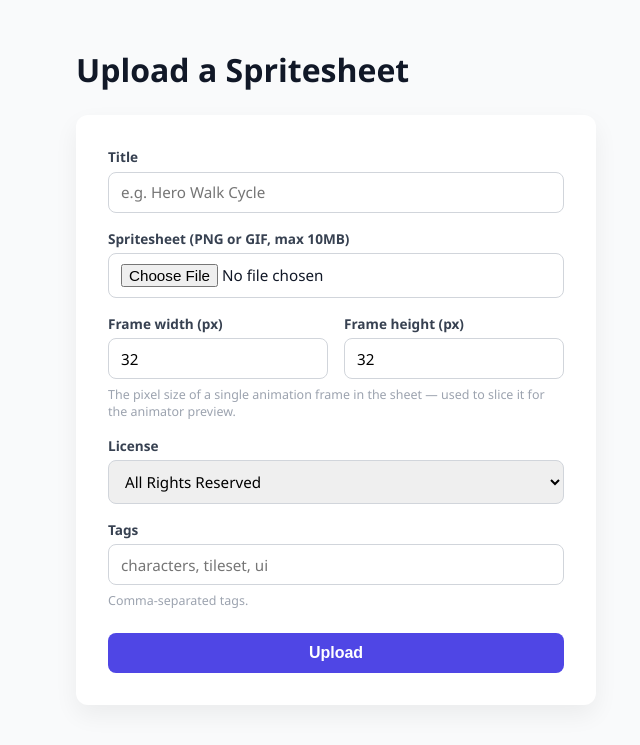
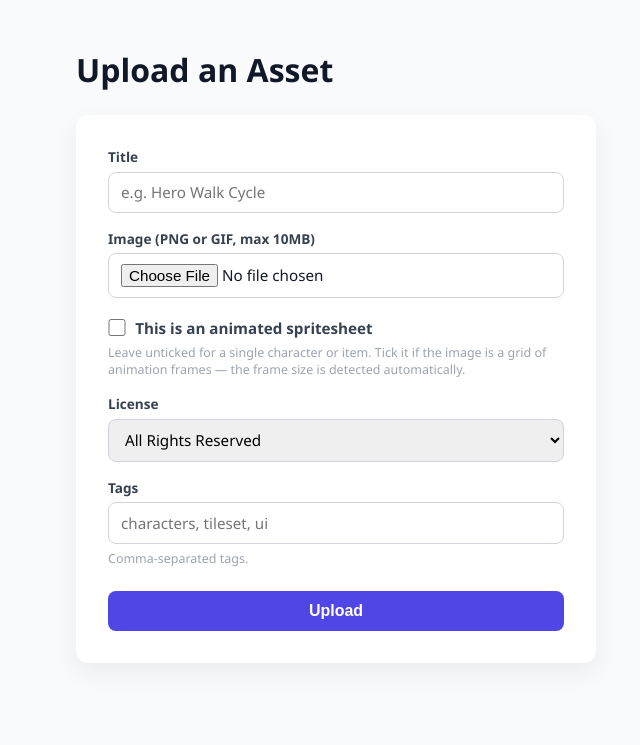
Before and after one commit to colynpacaldo/PixelShelf, a Django app: page /assets/upload/ in a window 1280 px wide. Shown: the part 56-801 px from the top of the page, without its empty margins (304-944 px from the left). After the commit the page ends 730 px from the top, so only its background shows below. Run offline with Django 5.2, Linux system fonts and the light colour scheme; the visitor is signed in with stand-in values (Sample User, id 1); some libraries are stand-ins or nearby versions.

Commit message:
Asset page fixes

```diff
--- a/apps/asset/admin.py
+++ b/apps/asset/admin.py
@@ -6,10 +6,10 @@ from .models import Asset, AssetTag
 @admin.register(Asset)
 class AssetAdmin(admin.ModelAdmin):
     list_display = (
-        "title", "user", "frame_width", "frame_height",
+        "title", "user", "is_spritesheet", "frame_width", "frame_height",
         "license_type", "file_size_kb", "uploaded_at",
     )
-    list_filter = ("license_type",)
+    list_filter = ("is_spritesheet", "license_type")
     search_fields = ("title", "user__username")
 
 
--- a/apps/asset/forms.py
+++ b/apps/asset/forms.py
@@ -2,8 +2,10 @@ import os
 
 from django import forms
 from django.core.exceptions import ValidationError
+from PIL import Image
 
 from .models import Asset
+from .spritesheet import detect_frame_grid
 
 MAX_UPLOAD_SIZE_BYTES = 10 * 1024 * 1024  # 10MB, per the README's upload limit
 ALLOWED_EXTENSIONS = {".png", ".gif"}
@@ -18,21 +20,71 @@ class AssetForm(forms.ModelForm):
 
     class Meta:
         model = Asset
-        fields = ["title", "file_path", "frame_width", "frame_height", "license_type", "tags"]
-        labels = {"file_path": "Spritesheet (PNG or GIF, max 10MB)"}
+        fields = [
+            "title", "file_path", "is_spritesheet",
+            "frame_width", "frame_height", "license_type", "tags",
+        ]
+        labels = {
+            "file_path": "Image (PNG or GIF, max 10MB)",
+            "is_spritesheet": "This is an animated spritesheet",
+        }
         widgets = {
             "title": forms.TextInput(attrs={"placeholder": "e.g. Hero Walk Cycle"}),
-            "frame_width": forms.NumberInput(attrs={"min": 1}),
-            "frame_height": forms.NumberInput(attrs={"min": 1}),
+            "frame_width": forms.NumberInput(attrs={"min": 1, "placeholder": "auto"}),
+            "frame_height": forms.NumberInput(attrs={"min": 1, "placeholder": "auto"}),
         }
 
     def __init__(self, *args, **kwargs):
         super().__init__(*args, **kwargs)
+        self.detected = None  # filled in by clean() when the frame grid is auto-detected
         # On edit, the spritesheet is optional (keep the existing file unless replaced)
         # and the free-text tag field is pre-filled from the asset's current tags.
         if self.instance.pk:
             self.fields["file_path"].required = False
             self.initial["tags"] = ", ".join(self.instance.tags.values_list("name", flat=True))
+
+    def clean(self):
+        """Work out the frame size for spritesheets so the user never has to.
+
+        * Not a spritesheet  -> static sprite, no frame size at all.
+        * Sizes typed by the user (or kept unchanged on an edit) -> respected.
+        * Otherwise (blank sizes, or a replaced file whose old sizes no longer
+          apply) -> detected from the image; see spritesheet.detect_frame_grid.
+        """
+        cleaned = super().clean()
+        self.detected = None  # set to the detected grid so the view can tell the user
+
+        if not cleaned.get("is_spritesheet"):
+            cleaned["frame_width"] = None
+            cleaned["frame_height"] = None
+            return cleaned
+
+        width, height = cleaned.get("frame_width"), cleaned.get("frame_height")
+        upload = cleaned.get("file_path")
+        is_new_file = bool(upload) and hasattr(upload, "content_type")
+        typed_by_user = bool({"frame_width", "frame_height"} & set(self.changed_data))
+
+        if width and height and (typed_by_user or not is_new_file):
+            return cleaned  # manual override, or an unchanged edit
+
+        try:
+            if is_new_file:
+                grid = detect_frame_grid(upload)
+            elif self.instance.pk and self.instance.file_path:
+                with self.instance.file_path.open("rb") as fh:
+                    grid = detect_frame_grid(fh)
+            else:
+                return cleaned  # no usable file; file_path already reports its own error
+        except (OSError, ValueError, Image.DecompressionBombError):
+            raise ValidationError(
+                "Couldn't analyse this image automatically. "
+                "Please enter the frame width and height by hand."
+            )
+
+        cleaned["frame_width"] = grid["frame_width"]
+        cleaned["frame_height"] = grid["frame_height"]
+        self.detected = grid
+        return cleaned
 
     def clean_file_path(self):
         f = self.cleaned_data.get("file_path")
--- a/apps/asset/views.py
+++ b/apps/asset/views.py
@@ -17,6 +17,27 @@ def _get_or_create_tag(name):
 
 def _sync_tags(asset, tag_names):
     asset.tags.set([_get_or_create_tag(name) for name in tag_names])
+
+
+def _report_detection(request, form):
+    """Tell the user what the frame auto-detection found (if it ran)."""
+    grid = form.detected
+    if not grid:
+        return
+    frames = grid["cols"] * grid["rows"]
+    if frames > 1:
+        messages.info(
+            request,
+            f"Detected {grid['cols']}×{grid['rows']} frames "
+            f"({frames} total, {grid['frame_width']}×{grid['frame_height']}px each).",
+        )
+    else:
+        messages.warning(
+            request,
+            "Couldn't find separate frames in this image, so it is shown as a single "
+            "frame. If frames touch each other, edit the asset and enter the frame "
+            "size by hand under Advanced.",
+        )
 
 
 @login_required(login_url="login:login")
@@ -61,6 +82,7 @@ def asset_upload_view(request):
             asset.save()
             _sync_tags(asset, form.cleaned_data["tags"])
             messages.success(request, "Asset uploaded.")
+            _report_detection(request, form)
             return redirect("asset:detail", pk=asset.pk)
     else:
         form = AssetForm()
@@ -99,6 +121,7 @@ def asset_edit_view(request, pk):
             form.save()
             _sync_tags(asset, form.cleaned_data["tags"])
             messages.success(request, "Asset updated.")
+            _report_detection(request, form)
             return redirect("asset:detail", pk=asset.pk)
     else:
         form = AssetForm(instance=asset)
--- a/static/css/asset/asset.css
+++ b/static/css/asset/asset.css
@@ -340,23 +340,21 @@ body {
     display: flex;
     align-items: center;
     justify-content: center;
-    min-height: 260px;
+    /* Fixed height: asset.js sizes the canvas to fit inside this box, so the
+       whole frame is always visible no matter how big or small it is. */
+    height: 420px;
     border-radius: 8px;
-    padding: 1.5rem;
+    padding: 1rem;
     transition: background-color 0.15s ease;
     overflow: hidden;
 }
 
 .canvas-stage canvas {
+    /* Width/height are set by fitCanvas() in asset.js (whole-number zoom for
+       small sprites, smooth shrink for large ones). */
+    display: block;
+    flex: none;
     image-rendering: pixelated;
-    image-rendering: crisp-edges;
-    max-width: 100%;
-    max-height: 320px;
-    width: auto;
-    height: auto;
-    /* Scale small sprite frames up so they're actually visible. */
-    transform: scale(4);
-    transform-origin: center;
 }
 
 .bg-light { background-color: #ffffff; }
@@ -509,3 +507,43 @@ body {
     border-radius: 8px;
     font-size: 0.85rem;
 }
+
+/* --- Upload form: spritesheet toggle --- */
+/* Scoped to .form-card so it beats `.form-card label { display: block }`. */
+.form-card .checkbox-row {
+    display: flex;
+    align-items: center;
+    gap: 0.6rem;
+    margin: 0.25rem 0 0.4rem;
+    font-size: 0.95rem;
+    cursor: pointer;
+}
+
+.form-card .checkbox-row input[type="checkbox"] {
+    width: 1.1rem;
+    height: 1.1rem;
+    margin: 0;
+    flex: none;
+    accent-color: #4f46e5;
+}
+
+.form-card .checkbox-row + .field-hint { margin: 0 0 1rem; }
+
+#spritesheet-options[hidden] { display: none; }
+
+.advanced {
+    margin: 0 0 1rem;
+    padding: 0.6rem 0.9rem;
+    border: 1px solid #e5e7eb;
+    border-radius: 8px;
+    background: #f9fafb;
+}
+
+.advanced summary {
+    cursor: pointer;
+    font-size: 0.85rem;
+    font-weight: 600;
+    color: #4b5563;
+}
+
+.advanced[open] summary { margin-bottom: 0.8rem; }
--- a/static/js/asset/asset.js
+++ b/static/js/asset/asset.js
@@ -1,7 +1,22 @@
 document.addEventListener("DOMContentLoaded", function () {
     initUploadPreview();
+    initSpritesheetToggle();
     initSpriteAnimator();
 });
+
+/**
+ * Upload/edit form: the frame-size options only make sense for animated
+ * spritesheets, so reveal them only while that box is ticked.
+ */
+function initSpritesheetToggle() {
+    const checkbox = document.getElementById("id_is_spritesheet");
+    const options = document.getElementById("spritesheet-options");
+    if (!checkbox || !options) return;
+
+    function sync() { options.hidden = !checkbox.checked; }
+    checkbox.addEventListener("change", sync);
+    sync();
+}
 
 /**
  * Live-preview whichever spritesheet the user just picked in the
@@ -21,20 +36,25 @@ function initUploadPreview() {
 }
 
 /**
- * The sprite animator: slices an uploaded spritesheet into
- * frame_width x frame_height tiles and loops through them on a
- * <canvas>, with play/pause, frame-stepping, an fps control, and a
- * background switcher for checking sprite edges against light/dark/
- * transparent backdrops.
+ * The sprite viewer.
+ *
+ * - Static sprite (default): shows the whole image, scaled to fit the stage.
+ * - Animated spritesheet: slices the sheet into frame_width x frame_height
+ *   tiles and loops through them on a <canvas>, with play/pause,
+ *   frame-stepping and an fps control.
+ *
+ * Either way the canvas is scaled so the WHOLE frame is visible, using the
+ * largest whole-number zoom that fits (keeps pixel art crisp), and it re-fits
+ * when the window is resized. A background switcher lets you check sprite
+ * edges against light / dark / transparent backdrops.
  */
 function initSpriteAnimator() {
     const canvas = document.getElementById("sprite-canvas");
     if (!canvas) return;
 
     const ctx = canvas.getContext("2d");
-    const frameWidth = parseInt(canvas.dataset.frameWidth, 10) || 32;
-    const frameHeight = parseInt(canvas.dataset.frameHeight, 10) || 32;
     const src = canvas.dataset.src;
+    const isAnimated = canvas.dataset.animated === "true";
 
     const stage = document.getElementById("canvas-stage");
     const playPauseBtn = document.getElementById("play-pause-btn");
@@ -45,6 +65,8 @@ function initSpriteAnimator() {
     const frameLabel = document.getElementById("frame-label");
     const bgButtons = document.querySelectorAll(".bg-swatch");
 
+    let frameWidth = 0;
+    let frameHeight = 0;
     let columns = 1;
     let rows = 1;
     let totalFrames = 1;
@@ -57,13 +79,26 @@ function initSpriteAnimator() {
     const image = new Image();
 
     image.onload = function () {
-        columns = Math.max(1, Math.floor(image.naturalWidth / frameWidth));
-        rows = Math.max(1, Math.floor(image.naturalHeight / frameHeight));
-        totalFrames = Math.max(1, columns * rows);
+        const naturalW = image.naturalWidth;
+        const naturalH = image.naturalHeight;
+
+        if (isAnimated) {
+            // Never let a frame be bigger than the image itself.
+            frameWidth = Math.min(parseInt(canvas.dataset.frameWidth, 10) || naturalW, naturalW);
+            frameHeight = Math.min(parseInt(canvas.dataset.frameHeight, 10) || naturalH, naturalH);
+        } else {
+            frameWidth = naturalW;
+            frameHeight = naturalH;
+        }
+
+        columns = Math.max(1, Math.floor(naturalW / frameWidth));
+        rows = Math.max(1, Math.floor(naturalH / frameHeight));
+        totalFrames = isAnimated ? Math.max(1, columns * rows) : 1;
 
         canvas.width = frameWidth;
         canvas.height = frameHeight;
 
+        fitCanvas();
         drawFrame(0);
         updateFrameLabel();
         play();
@@ -76,6 +111,27 @@ function initSpriteAnimator() {
     };
 
     image.src = src;
+
+    /**
+     * Size the canvas so the whole frame fits inside the stage. Zooms in by
+     * whole numbers when the frame is small (crisp pixels) and scales down
+     * smoothly when the frame is bigger than the stage.
+     */
+    function fitCanvas() {
+        if (!stage || !frameWidth || !frameHeight) return;
+        const css = getComputedStyle(stage);
+        const availW = stage.clientWidth - parseFloat(css.paddingLeft) - parseFloat(css.paddingRight);
+        const availH = stage.clientHeight - parseFloat(css.paddingTop) - parseFloat(css.paddingBottom);
+
+        let scale = Math.min(availW / frameWidth, availH / frameHeight);
+        scale = scale >= 1 ? Math.min(Math.floor(scale), 32) : Math.max(scale, 0.05);
+
+        canvas.style.width = Math.round(frameWidth * scale) + "px";
+        canvas.style.height = Math.round(frameHeight * scale) + "px";
+        canvas.style.imageRendering = scale >= 1 ? "pixelated" : "auto";
+    }
+
+    window.addEventListener("resize", fitCanvas);
 
     function drawFrame(index) {
         ctx.clearRect(0, 0, canvas.width, canvas.height);
--- a/templates/asset/asset_form.html
+++ b/templates/asset/asset_form.html
@@ -21,7 +21,7 @@
     </nav>
 
     <main class="content narrow">
-        <h1>{% if mode == "edit" %}Edit Asset{% else %}Upload a Spritesheet{% endif %}</h1>
+        <h1>{% if mode == "edit" %}Edit Asset{% else %}Upload an Asset{% endif %}</h1>
 
         <div class="form-card">
             <form method="post" enctype="multipart/form-data" novalidate>
@@ -37,24 +37,37 @@
 
                 <label for="{{ form.file_path.id_for_label }}">{{ form.fields.file_path.label }}</label>
                 {% if mode == "edit" and asset.file_path %}
-                    <img id="upload-preview" class="upload-preview" src="{{ asset.file_path.url }}" alt="Current spritesheet">
+                    <img id="upload-preview" class="upload-preview" src="{{ asset.file_path.url }}" alt="Current image">
                 {% else %}
                     <img id="upload-preview" class="upload-preview" src="" alt="" hidden>
                 {% endif %}
                 {{ form.file_path }}
                 {% for e in form.file_path.errors %}<p class="field-error">{{ e }}</p>{% endfor %}
 
+                <label class="checkbox-row" for="{{ form.is_spritesheet.id_for_label }}">
+                    {{ form.is_spritesheet }}
+                    <span>{{ form.fields.is_spritesheet.label }}</span>
+                </label>
+                <p class="field-hint">Leave unticked for a single character or item. Tick it if the image is a grid of animation frames &mdash; the frame size is detected automatically.</p>
+
+                <div id="spritesheet-options"{% if not form.is_spritesheet.value %} hidden{% endif %}>
+                    <details class="advanced"{% if form.frame_width.errors or form.frame_height.errors or form.non_field_errors %} open{% endif %}>
+                        <summary>Advanced: set the frame size manually</summary>
                         <div class="field-row">
                             <div>
                                 <label for="{{ form.frame_width.id_for_label }}">Frame width (px)</label>
                                 {{ form.frame_width }}
+                                {% for e in form.frame_width.errors %}<p class="field-error">{{ e }}</p>{% endfor %}
                             </div>
                             <div>
                                 <label for="{{ form.frame_height.id_for_label }}">Frame height (px)</label>
                                 {{ form.frame_height }}
+                                {% for e in form.frame_height.errors %}<p class="field-error">{{ e }}</p>{% endfor %}
                             </div>
                         </div>
-                <p class="field-hint">The pixel size of a single animation frame in the sheet — used to slice it for the animator preview.</p>
+                        <p class="field-hint">Leave both blank to auto-detect. Only fill these in if detection gets it wrong (for example when frames touch each other). If you replace the image, the size is detected again unless you change these numbers.</p>
+                    </details>
+                </div>
 
                 <label for="{{ form.license_type.id_for_label }}">License</label>
                 {{ form.license_type }}
--- a/templates/asset/asset_list.html
+++ b/templates/asset/asset_list.html
@@ -55,7 +55,7 @@
                         </div>
                         <div class="asset-card-body">
                             <h3>{{ asset.title }}</h3>
-                            <p class="asset-meta">{{ asset.frame_width }}×{{ asset.frame_height }}px · {{ asset.file_size_kb }} KB</p>
+                            <p class="asset-meta">{{ asset.size_label }} · {{ asset.file_size_kb }} KB</p>
                             {% if asset.tags.all %}
                                 <div class="tag-row">
                                     {% for tag in asset.tags.all %}
@@ -72,7 +72,7 @@
                 {% if query or tag_filter %}
                     No assets match that search. <a href="{% url 'asset:list' %}">Clear filters</a>.
                 {% else %}
-                    No assets yet. <a href="{% url 'asset:upload' %}">Upload your first spritesheet</a>.
+                    No assets yet. <a href="{% url 'asset:upload' %}">Upload your first asset</a>.
                 {% endif %}
             </p>
         {% endif %}
--- a/templates/shelf/shelf_detail.html
+++ b/templates/shelf/shelf_detail.html
@@ -48,7 +48,7 @@
                             </div>
                             <div class="asset-card-body">
                                 <h3>{{ asset.title }}</h3>
-                                <p class="asset-meta">{{ asset.frame_width }}×{{ asset.frame_height }}px</p>
+                                <p class="asset-meta">{{ asset.size_label }}</p>
                             </div>
                         </a>
                         <form method="post" class="remove-from-shelf-form">
```
Also changed, not shown: apps/asset/models.py (+37 -2 lines), apps/asset/spritesheet.py (added, +100 -0 lines), templates/asset/asset_detail.html (+12 -4 lines), README.md, apps/asset/migrations/0002_asset_is_spritesheet.py (added). Lines whose indentation alone changed are shown as unchanged.
